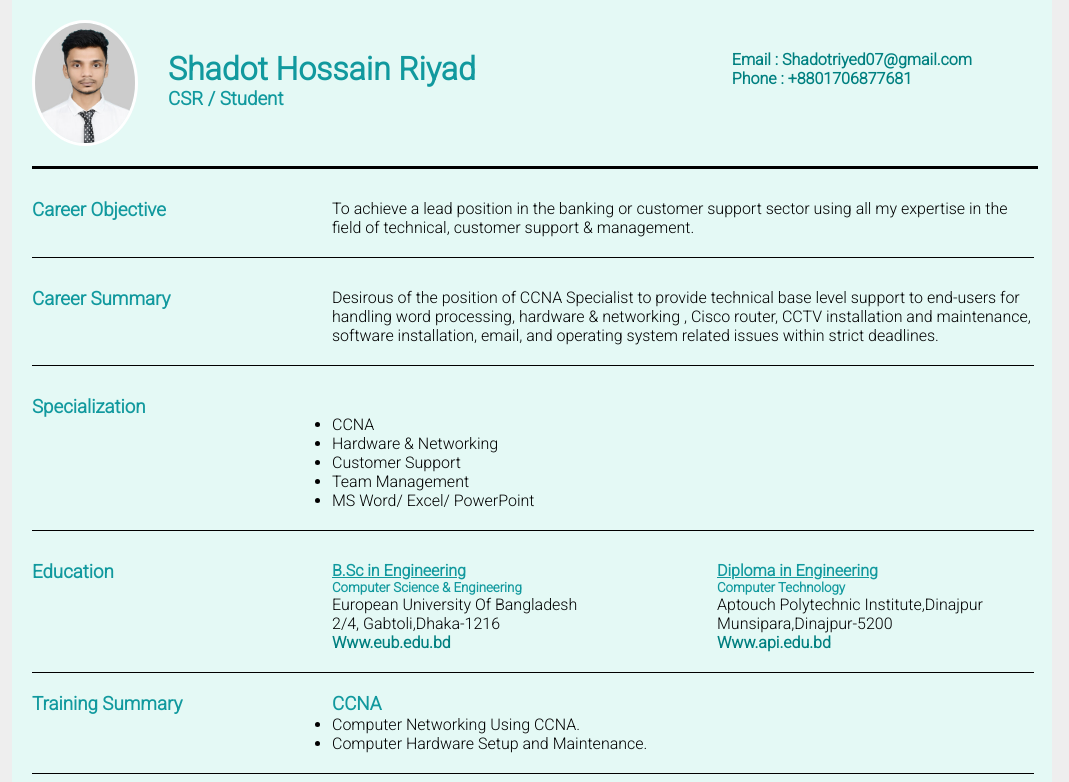
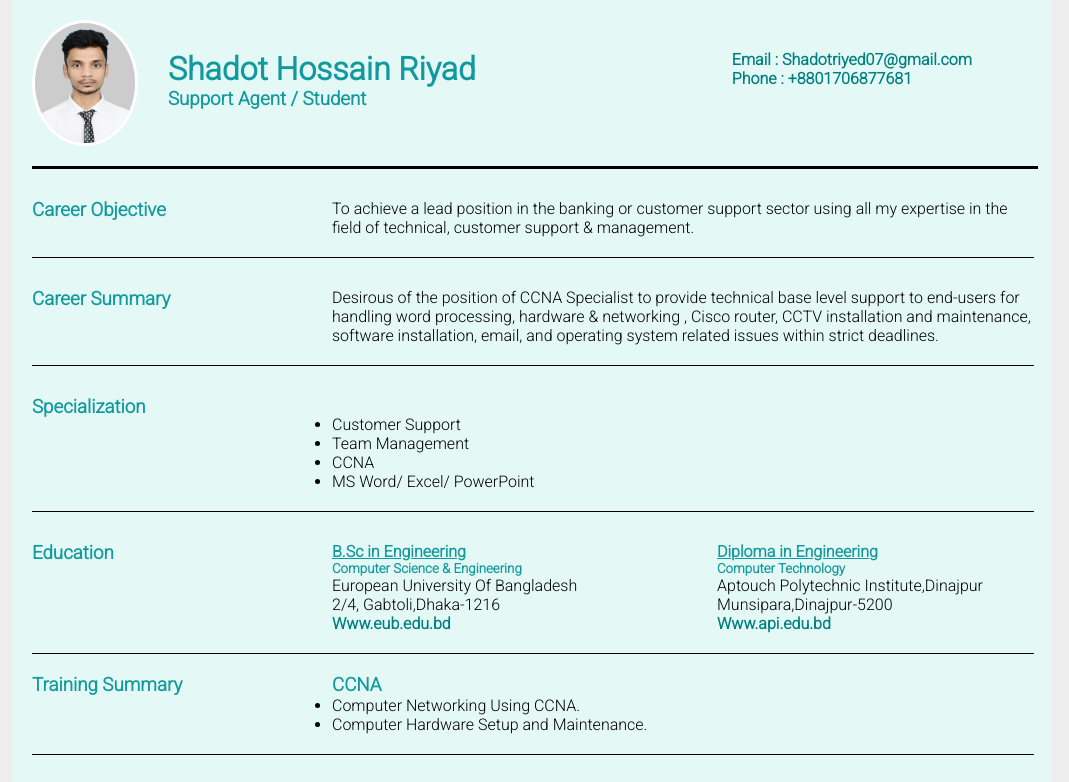
Before and after one commit to shadot-Riyad/Shadot-Riyad-Resume, a plain HTML site: page index.html in a window 1280 px wide. Shown: the top 782 px of the page, without its empty margins (108-1177 px from the left). Drawn offline with Linux system fonts and the light colour scheme.

Commit message:
Update index.html

```diff
--- a/index.html
+++ b/index.html
@@ -21,7 +21,7 @@
         <img  class="profile-image" src="image/Riyad2.jpg">
         <div class="header-bio">
             <h1>Shadot Hossain Riyad</h1>
-            <h3>CSR / Student</h3>
+            <h3>Support Agent / Student</h3>
 
         </div>
 
@@ -96,10 +96,10 @@
                        <!--Key Skill Section  <h4>Fields of Specialization</h4>-->
                       <br>
                       <ul>
-                     <li> CCNA                            </li>
-                     <li>  	Hardware & Networking      </li>
+
                     <li>  Customer Support           </li>
                     <li>  	Team Management          </li>
+                    <li> CCNA                            </li>
                     <li> 	MS Word/ Excel/ PowerPoint </li>
                     </ul>
                  </div>
```
